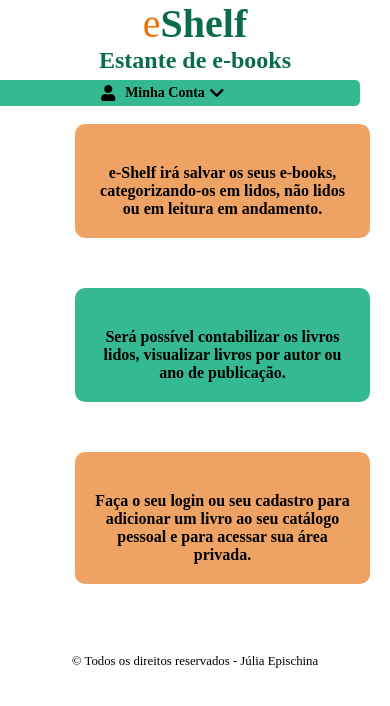
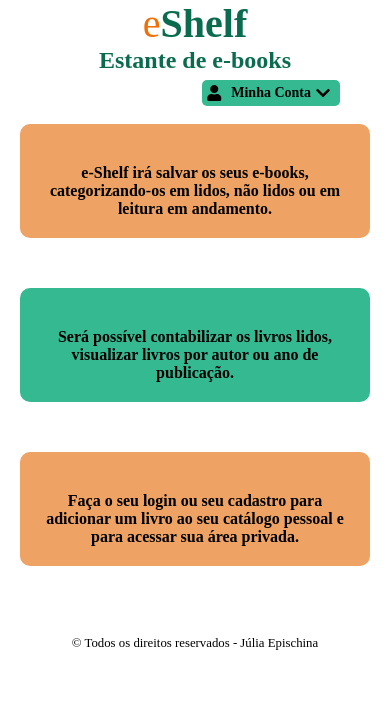
Before and after one commit to juliaeeo/e-Shelf-2024, a plain HTML site: page index.html in a window 390 px wide. Drawn offline with nearby package versions, Linux system fonts and the light colour scheme; a script that the page names is missing.

Commit message:
Ajuste visualização responsiva

```diff
--- a/style.css
+++ b/style.css
@@ -306,10 +306,11 @@ footer {
     padding: 5px; /* Adiciona espaço ao redor do elemento */
     background-color: #34b991; /* Cor de fundo para destacar a área */
     border-radius: 5px; /* Borda arredondada para uma aparência mais suave */
-    /* text-align: center; Centraliza o conteúdo */
+    text-align: center;
     margin-top: 50px; /*Compensa o espaço ocupado pelo cabeçalho*/
-    width: 100%;
-    margin-right: 0px;
+    width: auto;
+    margin-left: 20px;
+    margin-right: 20px;
     cursor: pointer;
   }
   .account-box i {
@@ -336,7 +337,7 @@ footer {
     padding: 20px; /* Adiciona um espaçamento interno */
     margin-bottom: 20px; /* Adiciona espaço abaixo de cada caixa de parágrafo */
     margin-right: 20px;
-    margin-left: 75px;
+    margin-left: 20px;
     margin-top: 50px;
     border-radius: 10px; /* Adiciona bordas arredondadas */
     font-size: 1em;
@@ -347,7 +348,7 @@ footer {
     padding: 20px; /* Adiciona um espaçamento interno */
     margin-bottom: 20px; /* Adiciona espaço abaixo de cada caixa de parágrafo */
     margin-right: 20px;
-    margin-left: 75px;
+    margin-left: 20px;
     margin-top: 50px;
     border-radius: 10px; /* Adiciona bordas arredondadas */
     font-size: 1em;
```
